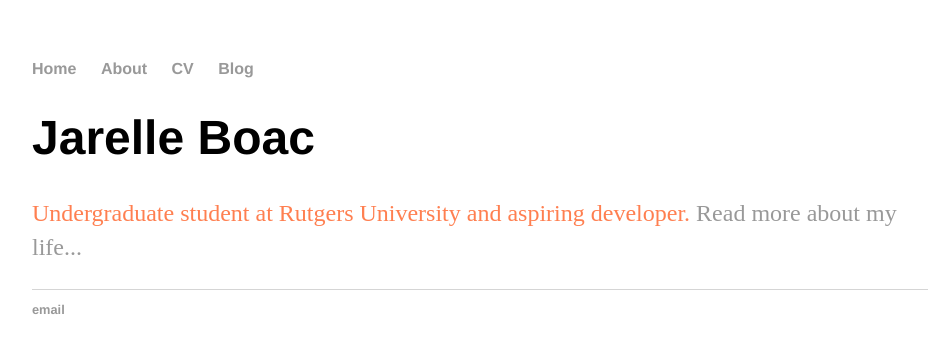
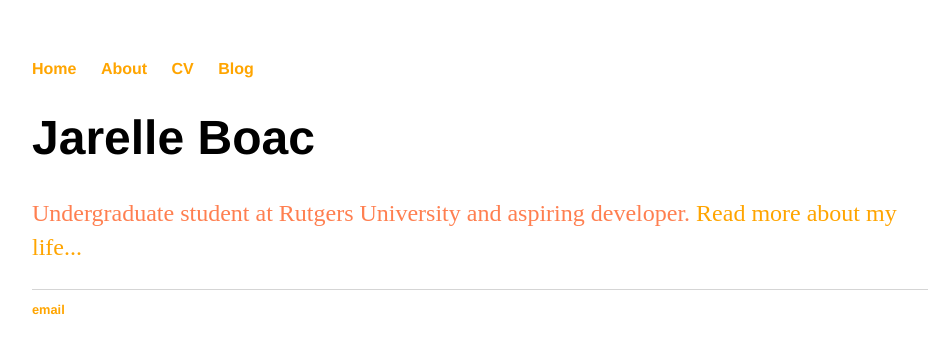
Before and after one commit to jarelle22/jarelleboac.github.io, a Jekyll site: the page built from index.html, in a window 1280 px wide. Shown: the top 354 px of the page, without its empty margins (160-1088 px from the left). Built offline with Jekyll 4.4.1, drawn with Linux system fonts in a browser that asks for light colours.

Commit message:
Update main.css
#999 changed line 17

```diff
--- a/css/main.css
+++ b/css/main.css
@@ -14,7 +14,7 @@ nav ul li, footer ul li {
 }
 a {
     text-decoration: none;
-    color: #999;
+    color: #FFA500;
 }
 a:hover {
     text-decoration: underline;
```
